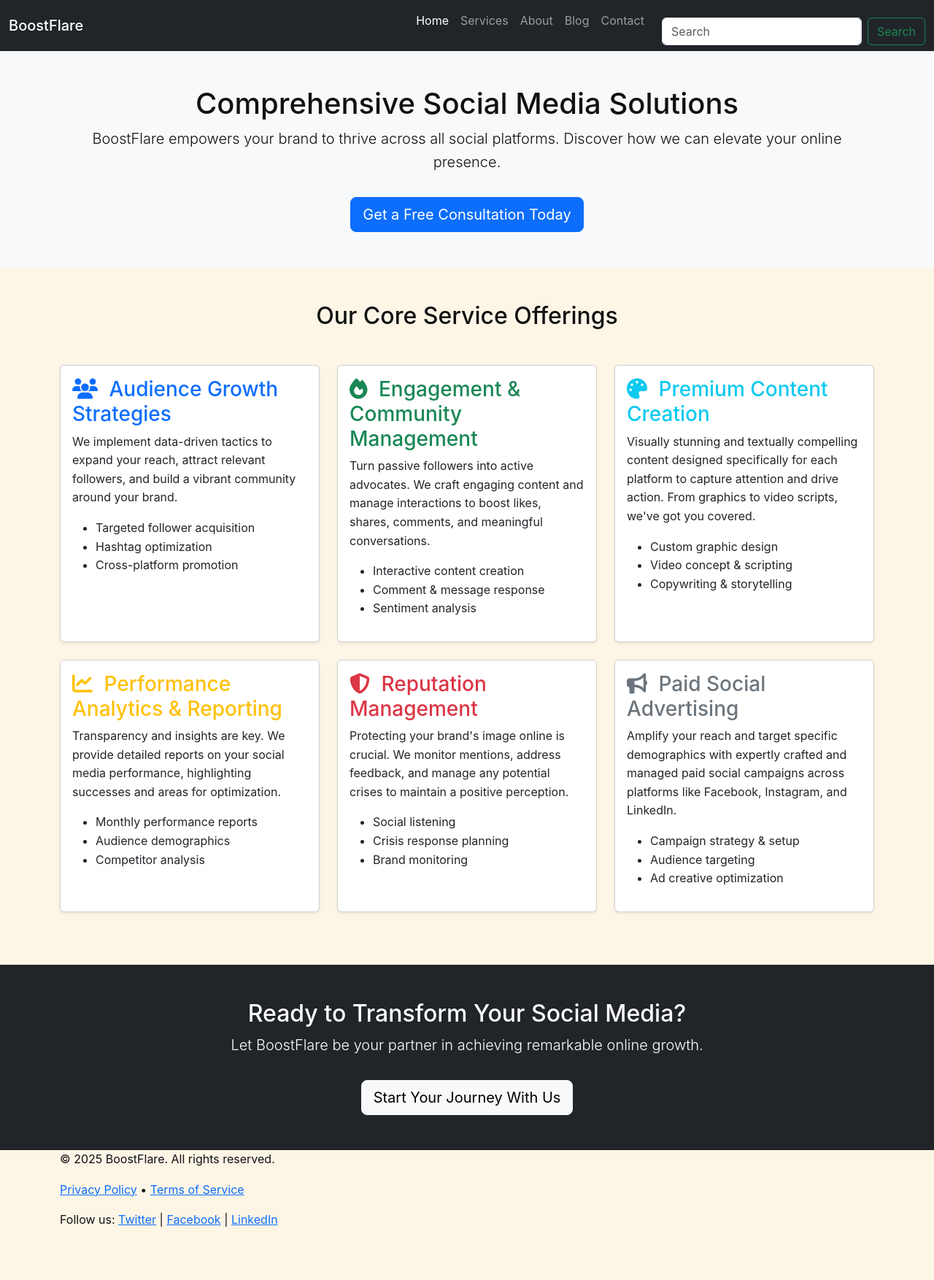
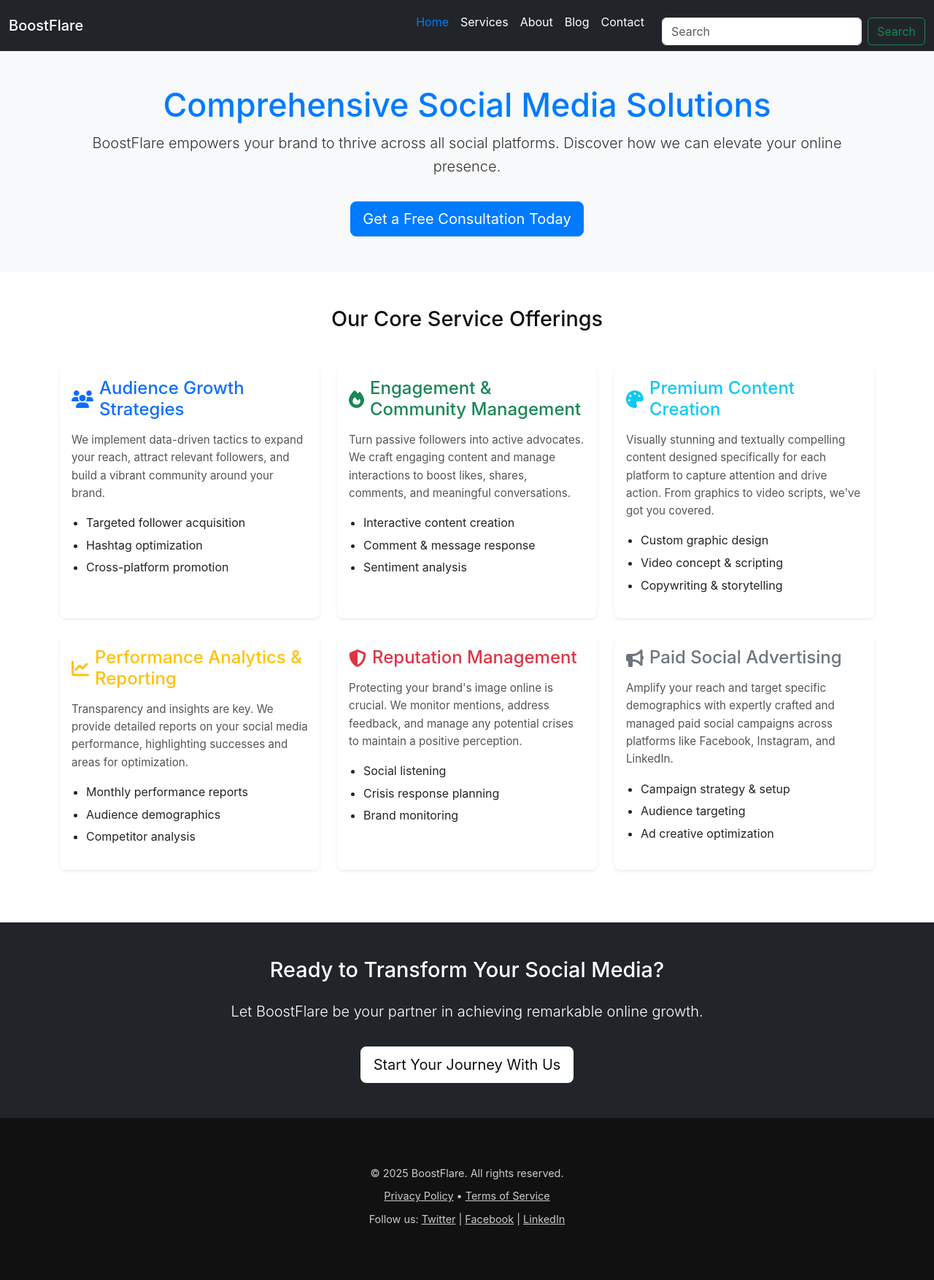
Before and after one commit to candra2012/BoostFlare, a Jekyll site: the page built from services.html, in a window 1280 px wide. Shown: the whole page at 73% size. Built offline with Jekyll 4.4.1, drawn with Linux system fonts in a browser that asks for light colours; before the commit the page ends 1701 px from its top, so only the background shows below that.

Commit message:
Update style.css

```diff
--- a/assets/css/style.css
+++ b/assets/css/style.css
@@ -1,20 +1,45 @@
 /* assets/css/style.css */
 
-/* ... (Kode CSS Anda yang sudah ada di atas) ... */
+/* === Base === */
+body {
+  font-family: 'Inter', sans-serif;
+  margin: 0;
+  padding: 0;
+  line-height: 1.6;
+  background-color: #FDF5E6 !important; /* Cream / OldLace Elegan - PASTIKAN INI BEKERJA */
+  color: #111; /* Warna teks body default */
+}
 
+/* === Navigation === */
+nav {
+  display: flex;
+  gap: 1.5rem;
+  background-color: #111;
+  padding: 1rem 2rem;
+  justify-content: center;
+}
+nav a {
+  color: #fff;
+  text-decoration: none;
+  font-weight: 500;
+}
+nav a:hover {
+  text-decoration: underline;
+}
 
 /* === Hero Background Animation === */
 .hero {
   position: relative;
   overflow: hidden;
   padding: 8rem 0;
-  color: #fff; /* Pastikan teks di hero berwarna putih agar kontras dengan background animasi */
+  /* color: #fff; <-- Hapus ini dari sini, kita akan target elemen teks secara spesifik */
   z-index: 1;
 }
 
 .hero-content {
   position: relative;
   z-index: 2;
+  text-align: center; /* Pastikan konten di hero tengah */
 }
 
 .hero-bg-animated {
@@ -57,66 +82,269 @@
   }
 }
 
-
-/* === Base === */
-body {
-  font-family: 'Inter', sans-serif;
-  margin: 0;
-  padding: 0;
-  line-height: 1.6;
-  background-color: #FDF5E6 !important; /* Cream / OldLace Elegan */
-  color: #111;
-}
-
-/* === Navigation === */
-nav {
-  display: flex;
-  gap: 1.5rem;
-  background-color: #111;
-  padding: 1rem 2rem;
-  justify-content: center;
-}
-nav a {
-  color: #fff;
-  text-decoration: none;
-  font-weight: 500;
-}
-nav a:hover {
-  text-decoration: underline;
-}
-
-/* === Hero / Slider === */
-/* KODE INI AKAN DI TIMPA OLEH KODE HERO DI ATAS, tapi biarkan saja dulu */
-/* Agar konsisten dengan struktur yang ada */
-/* Anda bisa menghapus bagian ini jika Hero yang baru sudah berfungsi */
-/*
-.hero {
-  padding: 4rem 2rem;
-  text-align: center;
-  background: linear-gradient(135deg, #f0f0e0, #ffffff);
-}
-*/
-.hero h1 { /* Ini adalah styling h1 di dalam hero, pastikan warnanya kontras */
+/* === Hero Teks (h1, p.lead, .cta) - Target Warna Putih === */
+.hero-content h1 {
   font-size: 2.5rem;
   margin-bottom: 1rem;
-  color: #ffffff; /* <-- SUDAH PUTIH */
+  color: #ffffff !important; /* <-- JADI PUTIH */
 }
-.hero p.lead { /* <-- PERUBAHAN DI SINI UNTUK TEKS DESKRIPSI */
-  font-size: 1.5em; /* Biarkan ukuran tetap */
-  color: #ffffff !important; /* <-- TEKS DESKRIPSI DI HERO JADI PUTIH */
+.hero-content p.lead {
+  font-size: 1.5em;
+  color: #ffffff !important; /* <-- JADI PUTIH */
 }
-.cta {
+.hero-content .cta {
   display: inline-block;
   margin-top: 2rem;
   padding: 0.8rem 1.6rem;
-  background-color: #007bff; /* Warna tombol CTA bisa disesuaikan */
+  background-color: #007bff; /* Contoh warna tombol CTA */
   color: #fff;
   border-radius: 8px;
   text-decoration: none;
   transition: background-color 0.3s ease;
 }
-.cta:hover {
+.hero-content .cta:hover {
   background-color: #0056b3;
 }
 
-/* ... (Sisa kode CSS Anda yang lainnya di bawah) ... */
+
+/* === Section Titles === */
+section h2 {
+  font-size: 1.8rem;
+  margin-bottom: 1rem;
+  text-align: center;
+}
+
+/* === Services Section === */
+#hero-services {
+  background-color: #FDF5E6;
+  color: #333;
+}
+#hero-services h1 {
+  font-size: 2.8rem;
+  color: #007bff;
+}
+#hero-services .btn {
+  background-color: #007bff;
+  border-color: #007bff;
+  color: #fff;
+}
+#hero-services .btn:hover {
+  background-color: #0056b3;
+  border-color: #0056b3;
+}
+
+#our-offerings {
+  background-color: #ffffff;
+}
+.card {
+  border: none;
+  border-radius: 8px;
+  box-shadow: 0 4px 10px rgba(0,0,0,0.1);
+  text-align: left;
+  transition: transform 0.2s ease-in-out;
+}
+.card:hover {
+  transform: translateY(-5px);
+}
+.card-title {
+  font-size: 1.5em;
+  margin-bottom: 15px;
+  display: flex;
+  align-items: center;
+}
+.card-title i {
+  margin-right: 10px;
+}
+.card-text {
+  font-size: 0.95em;
+  color: #555;
+}
+.card-body ul {
+  list-style-type: disc;
+  padding-left: 20px;
+  margin-top: 10px;
+  text-align: left;
+}
+.card-body ul li {
+  margin-bottom: 5px;
+}
+.text-primary { color: #007bff; }
+.text-success { color: #28a745; }
+.text-info { color: #17a2b8; }
+.text-warning { color: #ffc107; }
+.text-danger { color: #dc3545; }
+.text-secondary { color: #6c757d; }
+
+
+/* === Trust Section (index.html) === */
+#trust {
+  padding: 3rem 2rem;
+  text-align: center;
+  background-color: #FDF5E6;
+}
+
+/* === Benefits Section (index.html) === */
+#benefits {
+  padding: 4rem 2rem;
+  text-align: center;
+  background-color: #ffffff;
+}
+#benefits ul {
+  list-style: none;
+  padding: 0;
+  display: flex;
+  flex-wrap: wrap;
+  justify-content: center;
+  gap: 15px;
+  margin-top: 30px;
+}
+#benefits li {
+  background-color: #ffffff;
+  padding: 15px 25px;
+  border-radius: 8px;
+  box-shadow: 0 2px 5px rgba(0,0,0,0.1);
+  flex: 1 1 calc(33% - 30px);
+  max-width: 300px;
+  text-align: left;
+  font-weight: bold;
+  color: #343434;
+}
+
+/* === Client Testimonials (index.html) === */
+#client-testimonials {
+  background-color: #FDF5E6;
+}
+#client-testimonials .blockquote {
+  font-style: italic;
+  font-size: 1.15em;
+  color: #444;
+}
+#client-testimonials .blockquote-footer {
+  color: #777;
+}
+.carousel-control-prev-icon,
+.carousel-control-next-icon {
+  filter: invert(100%);
+}
+.carousel-indicators [data-bs-target] {
+  background-color: #888;
+}
+.carousel-indicators .active {
+  background-color: #333;
+}
+
+
+/* === How to Order Section (index.html) === */
+#how-to-order {
+  background-color: #ffffff;
+}
+
+/* === Payment Options Section (index.html) === */
+#payment-options {
+  background-color: #FDF5E6;
+}
+
+/* === Our Work Process Section (index.html) === */
+#our-work-process {
+  background-color: #ffffff;
+}
+
+/* === Best Services Section (index.html) === */
+#best-services {
+  background-color: #FDF5E6;
+}
+
+
+/* === Call to Action Section (services.html) === */
+#call-to-action {
+  padding: 5rem 2rem;
+  background-color: #111;
+  color: #ffffff;
+  text-align: center;
+}
+#call-to-action h2 {
+  color: #ffffff;
+  margin-bottom: 1.5rem;
+}
+#call-to-action .btn-light {
+  background-color: #ffffff;
+  color: #111;
+  border: 2px solid #ffffff;
+  transition: background-color 0.3s ease, color 0.3s ease;
+}
+#call-to-action .btn-light:hover {
+  background-color: transparent;
+  color: #ffffff;
+}
+
+/* === Footer === */
+footer {
+  background-color: #111;
+  color: #ccc;
+  text-align: center;
+  padding: 2rem;
+  font-size: 0.9rem;
+}
+footer a {
+  color: #ccc;
+  text-decoration: underline;
+}
+footer a:hover {
+  color: #fff;
+}
+footer p {
+  margin-bottom: 0.5rem;
+}
+
+/* === Penyesuaian untuk Offcanvas Navbar === */
+.offcanvas {
+  width: 250px;
+}
+.offcanvas-body .nav-link {
+  color: #fff;
+  padding: 10px 0;
+}
+.offcanvas-body .nav-link.active {
+  color: #007bff;
+}
+
+
+/* === Responsive Adjustments === */
+@media (max-width: 768px) {
+  nav {
+    flex-direction: column;
+    align-items: center;
+  }
+  .hero h1 {
+    font-size: 2.5em;
+  }
+  .hero p {
+    font-size: 1.2em;
+  }
+  #benefits li {
+    flex: 1 1 calc(50% - 30px);
+  }
+  .col-md-4 {
+    width: 100%;
+    flex: none;
+  }
+}
+
+@media (max-width: 576px) {
+  nav {
+    padding: 1rem;
+  }
+  .hero {
+    padding: 2rem 1rem;
+  }
+  #benefits li {
+    flex: 1 1 100%;
+    max-width: 100%;
+  }
+  section {
+    padding: 30px 15px;
+  }
+  .card {
+    margin-bottom: 20px;
+  }
+}
```
